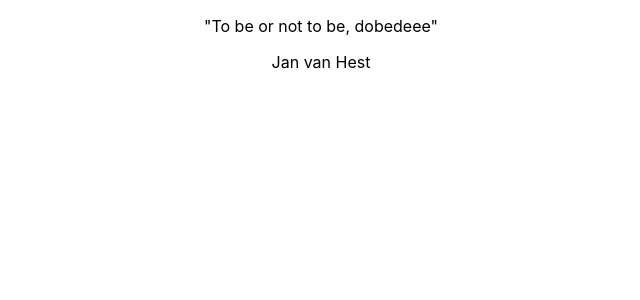
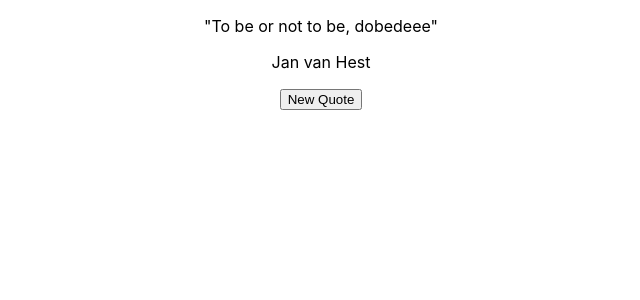
Before and after one commit to jhhest/Random-Quote-Machine, a React (Create React App) app: page / in a window 1280 px wide. Shown: the top 300 px of the page, without its empty margins (319-959 px from the left). Built offline with nearby package versions, Linux system fonts and the light colour scheme.

Commit message:
Within #quote-box, I can see a clickable element with a corresponding id=new-quote.

```diff
--- a/src/App.js
+++ b/src/App.js
@@ -7,6 +7,7 @@ function App() {
       <div id="quote-box">
         <p id="text">"To be or not to be, dobedeee"</p>
         <p id="author">Jan van Hest</p>
+        <button id="new-quote">New Quote</button>
       </div>
     </div>
   );
@@ -16,8 +17,7 @@ function App() {
 ? User Story #1: I can see a wrapper element with a corresponding id="quote-box".
 ? User Story #2: Within #quote-box, I can see an element with a corresponding id="text".
 ? User Story #3: Within #quote-box, I can see an element with a corresponding id="author".
-
-
+? User Story #4: Within #quote-box, I can see a clickable element with a corresponding id="new-quote".
 */
 
 export default App;
```
